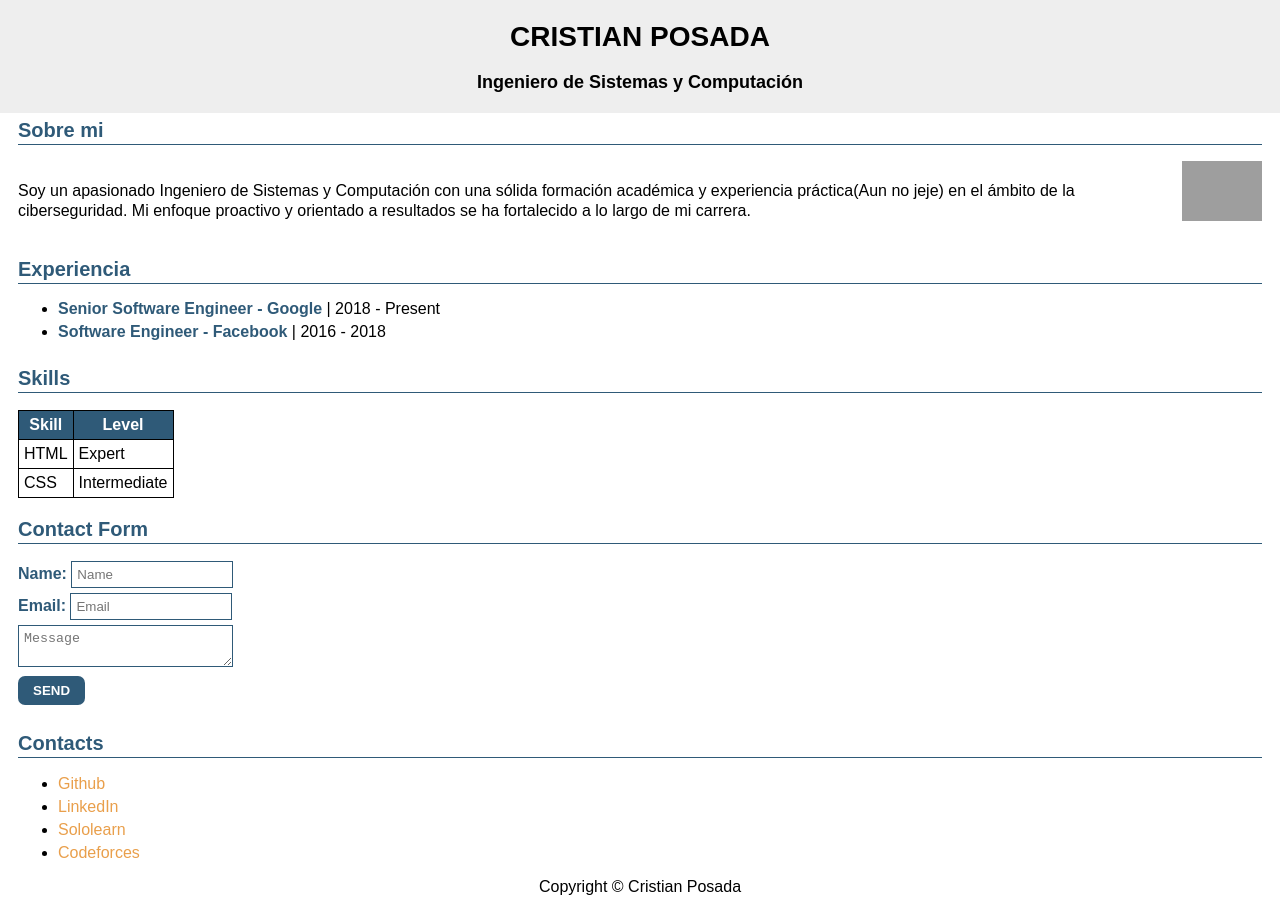
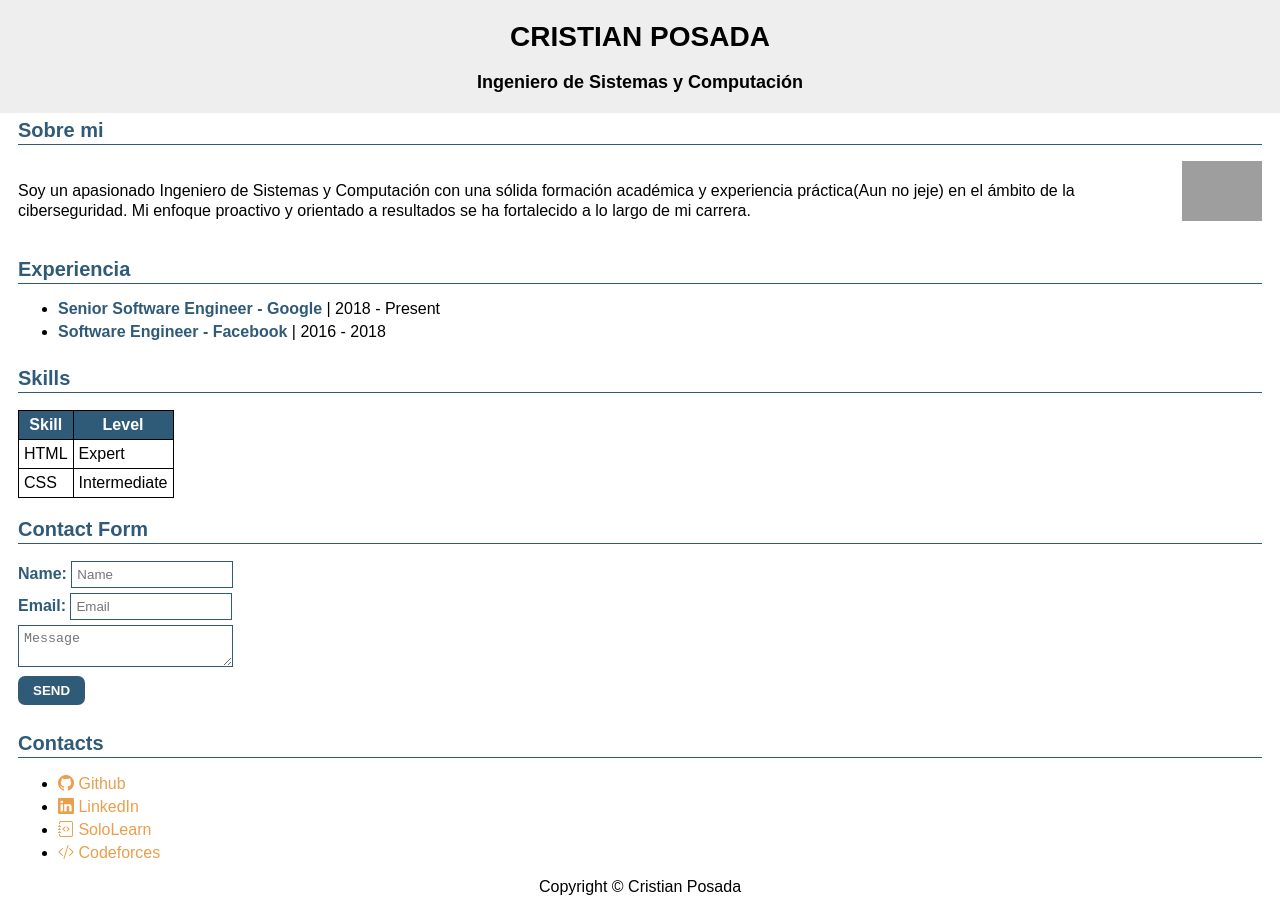
Before and after one commit to CRICAPOGA/CRICAPOGA, a plain HTML site: page index.html in a window 1280 px wide. Drawn offline with nearby package versions, Linux system fonts and the light colour scheme; grey boxes are pictures that could not be loaded.

Commit message:
Actualización de portafolio

```diff
--- a/Estilo.css
+++ b/Estilo.css
@@ -113,7 +113,7 @@ input[type='submit'] {
     color: white;
     margin-bottom: 7px;
 }
-
+/* Animación foto */
 .summary img {
     float: right;
     transition: transform 1s ease;
--- a/index.html
+++ b/index.html
@@ -1,11 +1,12 @@
 <!DOCTYPE html>
-<html lang="en">
+<html lang="es">
 <html>
     <head>
         <meta charset="UTF-8">
         <meta name="viewport" content="width=device-width, initial-scale=1.0">
         <title>PORTAFOLIO</title>
         <link rel="stylesheet" href="Estilo.css">
+        <link rel="stylesheet" href="https://cdn.jsdelivr.net/npm/bootstrap-icons@1.11.3/font/bootstrap-icons.min.css">
     </head>
     <body>
         <header>
@@ -49,10 +50,10 @@
         <footer>
             <h2>Contacts</h2>
             <ul id="contacts">
-                <li><a href="link1" target="_blank">Github</a></li>
-                <li><a href="link2" target="_blank">LinkedIn</a></li>
-                <li><a href="link1" target="_blank">Sololearn</a></li>
-                <li><a href="link2" target="_blank">Codeforces</a></li>
+                <li><a href="link1" target="_blank"><i class="bi bi-github"></i> Github</a></li>
+                <li><a href="link2" target="_blank"><i class="bi bi-linkedin"></i> LinkedIn</a></li>
+                <li><a href="link1" target="_blank"><i class="bi bi-journal-code"></i> SoloLearn</a></li>
+                <li><a href="link2" target="_blank"><i class="bi bi-code-slash"></i> Codeforces</a></li>
             </ul>
             <p id="copyright">Copyright &copy; Cristian Posada</p>
         </footer>
```
